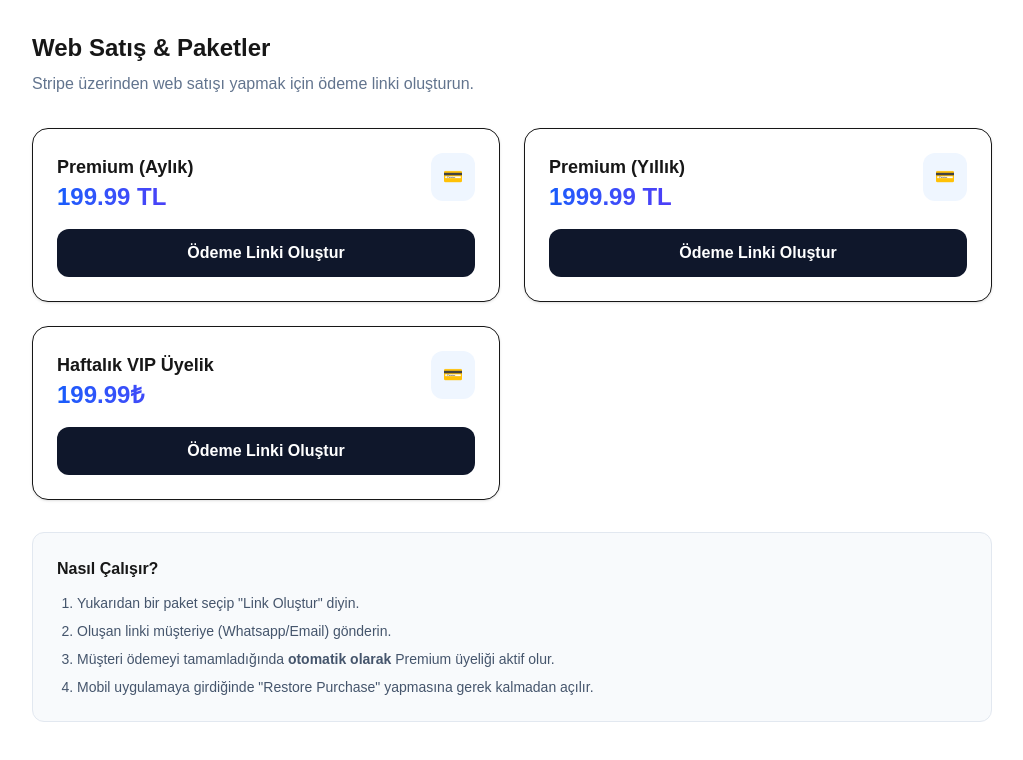
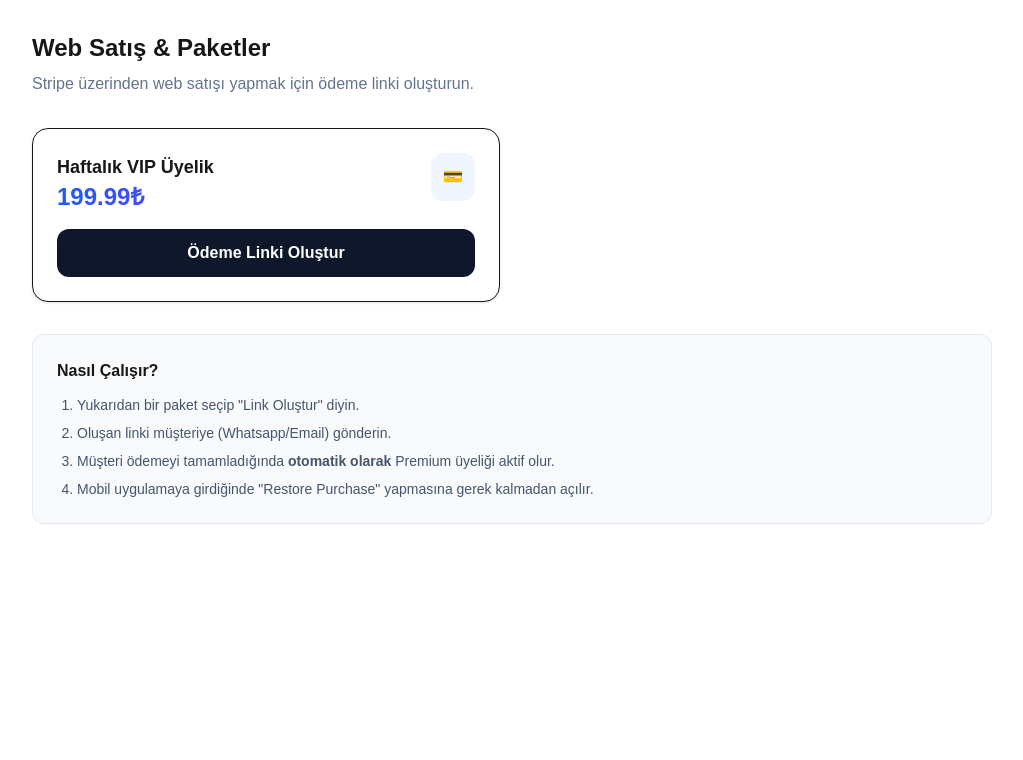
Before and after one commit to nikolatesla-777/goalgpt, a Next.js app: page /admin/sales in a window 1280 px wide. Shown: the top 760 px of the page, without its empty margins (128-1151 px from the left). Built offline with nearby package versions, Linux system fonts and the light colour scheme; a web font is replaced by a local one.

Commit message:
chore: Remove dummy products from sales page

```diff
--- a/src/app/admin/sales/page.tsx
+++ b/src/app/admin/sales/page.tsx
@@ -10,18 +10,6 @@ export default function SalesPage() {
 
     // Hardcoded products for now (later fetch from Stripe)
     const PRODUCTS = [
-        {
-            id: 'monthly',
-            name: 'Premium (Aylık)',
-            price: '199.99 TL',
-            priceId: 'price_1QrdqaF6efe04a03J1'
-        },
-        {
-            id: 'yearly',
-            name: 'Premium (Yıllık)',
-            price: '1999.99 TL',
-            priceId: 'price_1QrdqaF6efe04a03J2'
-        },
         {
             id: 'weekly',
             name: 'Haftalık VIP Üyelik',
```
